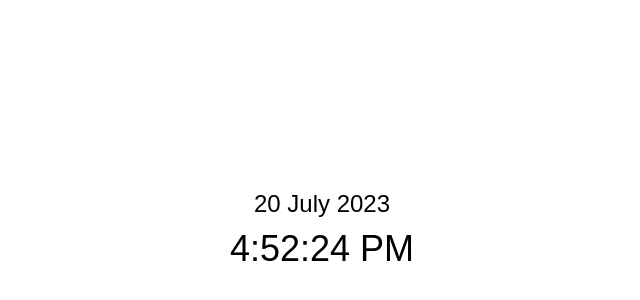
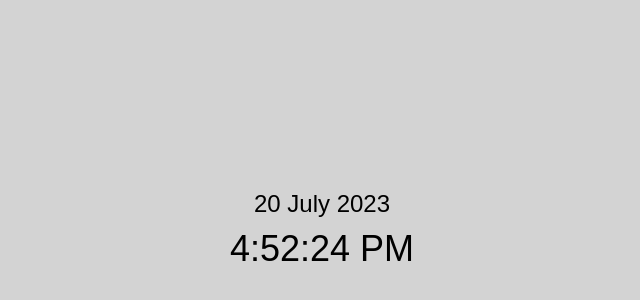
Before and after one commit to NixDev9/clock, a plain HTML site: page index.html in a window 1280 px wide. Shown: the part 170-470 px from the top of the page, without its empty margins (318-958 px from the left). Drawn offline with Linux system fonts and the light colour scheme.

Commit message:
Update index.html

```diff
--- a/index.html
+++ b/index.html
@@ -10,6 +10,7 @@
       align-items: center;
       height: 100vh;
       margin: 0;
+      background-color: lightgray; /* Set the background color here */
     }
     .clock-container {
       display: flex;
```
